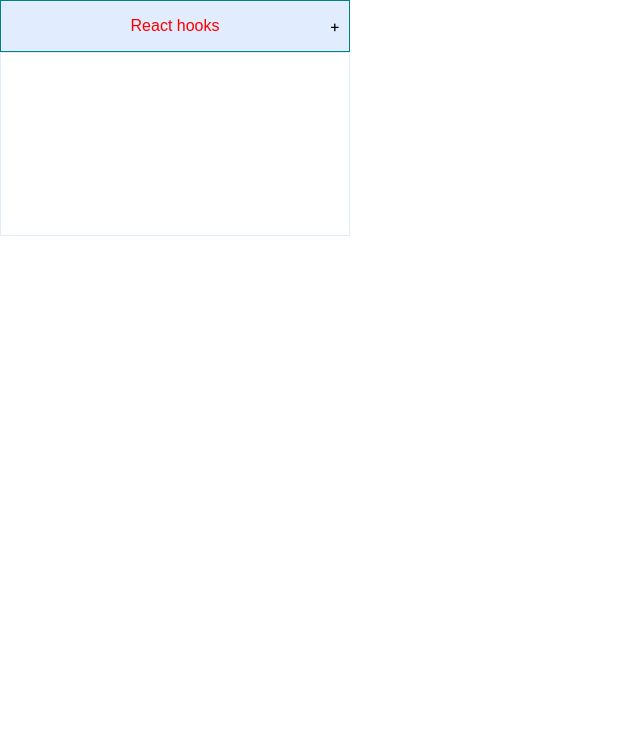
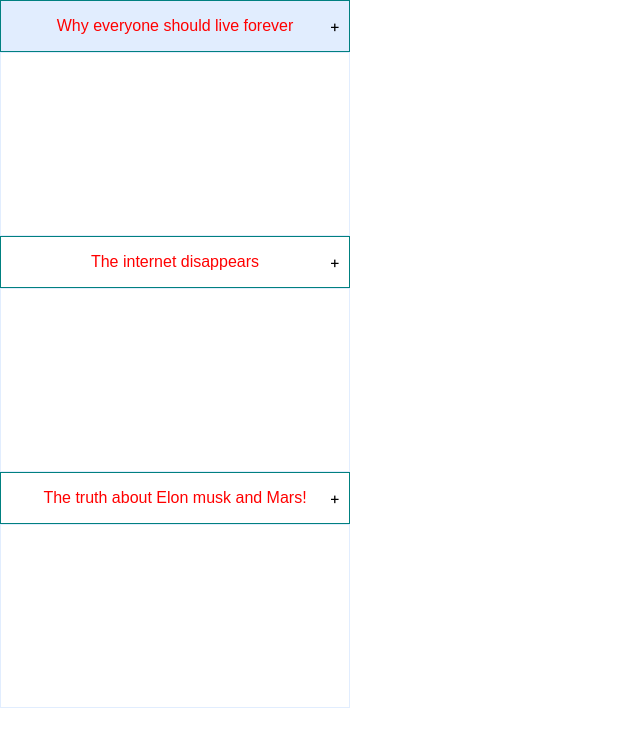
Before and after one commit to songhee24/react-patterns-and-other-shit, a React (Create React App) app: page / in a window 1280 px wide. Shown: the top 746 px of the page, without its empty margins (0-640 px from the left). Built offline with nearby package versions, Linux system fonts and the light colour scheme.

Commit message:
mapping with data

```diff
--- a/src/App.tsx
+++ b/src/App.tsx
@@ -2,32 +2,33 @@
 import Expandable from "./CompoundComponentsPattern/expandableComponent/Expandable";
 import "./App.css";
 
+const information = [
+  {
+    header: "Why everyone should live forever",
+    note: "This is highly sensitive information ... !!!!",
+  },
+  {
+    header: "The internet disappears",
+    note: "I just uncovered the biggest threat...",
+  },
+  {
+    header: "The truth about Elon musk and Mars!",
+    note: "Nobody tells you this...",
+  },
+];
+
 function App() {
   return (
     <div className="App">
-      <Expandable onExpand={() => {}}>
-        <Expandable.Header style={{ color: "red", border: "1px solid teal" }}>
-          React hooks
-        </Expandable.Header>
-        <Expandable.Icon />
-        <Expandable.Body>
-          <img
-            src="/api/collection/10370001/4597752283529216/page/5195905143668736/image/4691607934730240"
-            style={{ width: "250px" }}
-            alt="reintroducing react book cover"
-          />
-          <p style={{ opacity: 0.7 }}>
-            This book is so amazing! <br />
-            <a
-              href="https://leanpub.com/reintroducing-react"
-              target="_blank"
-              rel="noopener noreferrer"
-            >
-              Go get it now.
-            </a>
-          </p>
-        </Expandable.Body>
-      </Expandable>
+      {information.map(({ header, note }, index) => (
+        <Expandable key={index} onExpand={() => {}}>
+          <Expandable.Header style={{ color: "red", border: "1px solid teal" }}>
+            {header}
+          </Expandable.Header>
+          <Expandable.Icon />
+          <Expandable.Body>{note}</Expandable.Body>
+        </Expandable>
+      ))}
     </div>
   );
 }
```
